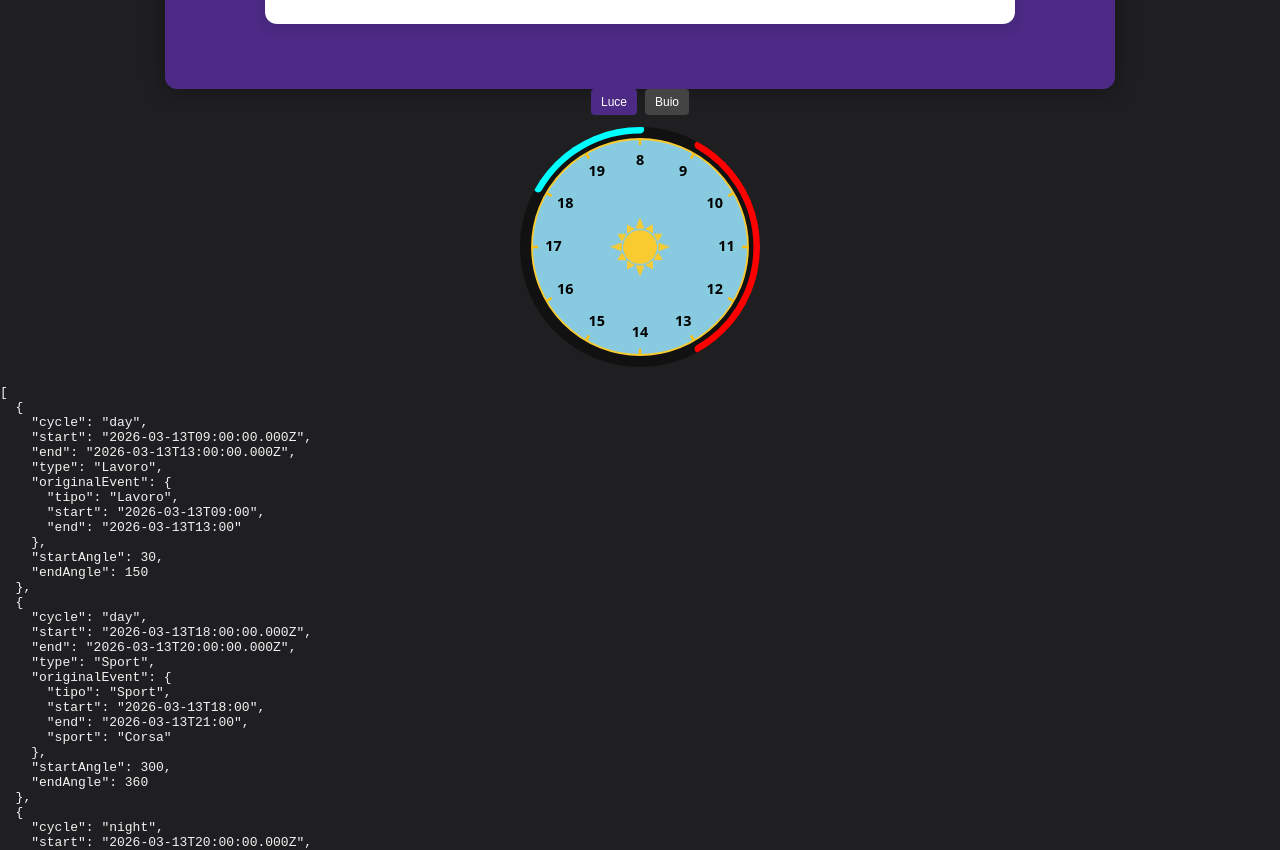
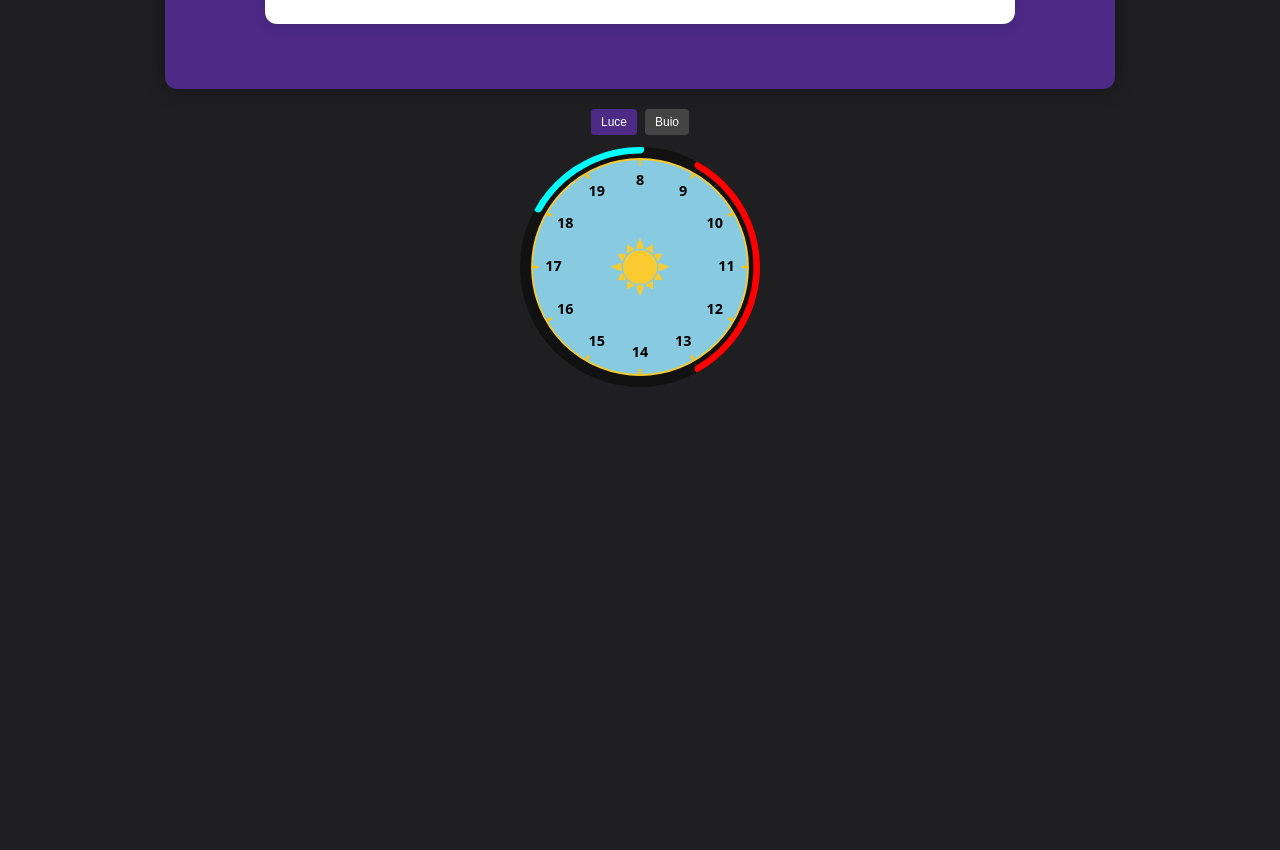
Before and after one commit to Giacomo-Bruzzone8/calendario-signals, an Angular app: page / in a window 1280 px wide. Shown: the part 740-1590 px from the top of the page. After the commit the page ends 1132 px from the top, so only its background shows below. Built offline with nearby package versions, Linux system fonts and the light colour scheme.

Commit message:
Refactor timeline component structure and styles for improved readability and maintainability

```diff
--- a/src/app/app.css
+++ b/src/app/app.css
@@ -55,3 +55,7 @@
   width: 400px;
   pointer-events: none;
 }
+
+.timeline-container {
+  margin-top: 20px;
+}
--- a/src/app/app.html
+++ b/src/app/app.html
@@ -25,7 +25,7 @@
 
    <!-- TIMELINE -->
   <div class="timeline-container">
-    <app-timeline-circolare style="margin-top: 20px;" />
+    <app-timeline-circolare />
   </div>
 
 </div>
--- a/src/app/timeline-circolare/timeline-circolare.css
+++ b/src/app/timeline-circolare/timeline-circolare.css
@@ -1,4 +1,5 @@
-.timeline-container {
+.timeline-container
+{
   width: 240px;
   margin: 0 auto;
   text-align: center;
@@ -6,15 +7,16 @@
   color: white;
 
   display: block;
-}
 
-.controls {
+  .control-buttons
+  {
     margin-bottom: 12px;
     display: flex;
     justify-content: center;
     gap: 8px;
 
-  button {
+    button
+    {
       padding: 6px 10px;
       font-size: 12px;
       border: none;
@@ -24,35 +26,73 @@
       cursor: pointer;
       transition: background 0.2s;
 
-    &.active {
+      &.active
+      {
         background-color: #4c2a85;
+      }
+
+      &:hover
+      {
+        background: #666;
+      }
     }
   }
 }
 
+svg
+{
+  background: #111;
+  border-radius: 50%;
 
-
-button:hover {
-  background: #666;
+  .hour-label
+  {
+    font-size: 12px;
+    font-weight: bold;
+  }
 }
 
-svg {
-  background: #111;
-  border-radius: 50%;
+svg.day
+{
+  .main-circle
+  {
+    stroke: #f9cb30;
+    fill: #88cbe0;
   }
 
-.hour-label {
-  font-size: 12px;
-  font-weight: bold;
+  .ticks
+  {
+    .tick-path
+    {
+      stroke: #FFC107;
+    }
 
-  &.day {
+    .hour-label
+    {
       fill: black;
     }
-  &.night {
+  }
+}
+
+svg.night
+{
+  .main-circle
+  {
+    stroke: #3F51B5;
+    fill: #11061c;
+  }
+
+  .ticks
+  {
+    .tick-path
+    {
+      stroke: #3F51B5;
+    }
+
+    .hour-label
+    {
       fill: #ede1b3;
     }
   }
+}
 
-.activity-arc {
-  filter: drop-shadow(0 0 2px rgba(0,0,0,0.4));
-}
+.activity-arcs .arc {}
--- a/src/app/timeline-circolare/timeline-circolare.html
+++ b/src/app/timeline-circolare/timeline-circolare.html
@@ -1,44 +1,44 @@
 <div class="timeline-container">
 
-  <!-- Controlli -->
-  <div class="controls">
+  <!-- Controls -->
+  <div class="control-buttons">
     <button (click)="visibleCycle = 'day'" [class.active]="visibleCycle === 'day'">Luce</button>
     <button (click)="visibleCycle = 'night'" [class.active]="visibleCycle === 'night'">Buio</button>
   </div>
 
-  <svg width="240" height="240" viewBox="0 0 200 200">
+  <svg [class.day]="visibleCycle === 'day'" [class.night]="visibleCycle === 'night'"
+    width="240"
+    height="240"
+    viewBox="0 0 200 200">
 
-    <!-- CERCHIO PRINCIPALE -->
-    <circle
+    <!-- MAIN CIRCLE -->
+    <circle class="main-circle"
       cx="100" cy="100" r="90"
-      [attr.stroke]="visibleCycle === 'day' ? '#f9cb30' : '#3F51B5'"
-      [attr.fill]="visibleCycle === 'day' ? '#88cbe0' : '#11061c'"
       stroke-width="1.5"
       fill="none"
     />
 
     <!-- ICONA CENTRALE (SOLE / LUNA) -->
-    <g>
+    <g class="center-icon">
       @if (visibleCycle === 'day')
       {
         <!-- Sole -->
-        <image xlink:href="img/sole.png" x="75" y="75" width="50" height="50" />
+        <image href="img/sole.png" x="75" y="75" width="50" height="50" />
       }
       @else
       {
-        <!-- Sole -->
-        <image xlink:href="img/luna.png" x="81" y="81" width="38" height="38" />
+        <!-- Luna -->
+        <image href="img/luna.png" x="81" y="81" width="38" height="38" />
       }
     </g>
 
 
-    <!-- TACCHETTE LUCE -->
-    <g *ngIf="visibleCycle === 'day'">
-      @for (t of getDayTicks(); track t.angle) {
-
-        <path
+    <!-- HOUR TICKS -->
+    <g class="ticks">
+      @for (t of getTicks(); track t.angle)
+      {
+        <path class="tick-path"
           [attr.d]="buildTickPath(t.angle)"
-          stroke="#FFC107"
           stroke-width="2"
         />
 
@@ -47,40 +47,21 @@
           [attr.y]="polarToCartesian(100, 100, 72, t.angle).y"
           text-anchor="middle"
           alignment-baseline="middle"
-          class="hour-label day"
+          class="hour-label"
         >
           {{ t.hour }}
         </text>
       }
     </g>
 
-    <!-- TACCHETTE BUIO -->
-    <g *ngIf="visibleCycle === 'night'">
-      @for (t of getNightTicks(); track t.angle) {
-
-        <path
-          [attr.d]="buildTickPath(t.angle)"
-          stroke="#3F51B5"
-          stroke-width="2"
-        />
-
-        <text
-          [attr.x]="polarToCartesian(100, 100, 72, t.angle).x"
-          [attr.y]="polarToCartesian(100, 100, 72, t.angle).y"
-          text-anchor="middle"
-          alignment-baseline="middle"
-          class="hour-label night"
-        >
-          {{ t.hour }}
-        </text>
-      }
-    </g>
-
-    <!-- ARCHI DELLE ATTIVITÀ (solo del ciclo selezionato) -->
-    <g>
-      @for (arc of archiLogici; track arc.startAngle) {
-        @if (arc.cycle === visibleCycle) {
+    <!-- ACTIVITY ARCS FOR THE SELECTED CYCLE -->
+    <g class="activity-arcs">
+      @for (arc of activityArcs; track arc.startAngle)
+      {
+        @if (arc.cycle === visibleCycle)
+        {
           <path
+            class="arc"
             [attr.d]="disegnaArcoPortion(arc)"
             [attr.stroke]="getColorForEvent(arc.originalEvent)"
             stroke-width="7"
@@ -92,5 +73,3 @@
     </g>
   </svg>
 </div>
-
-<pre>{{ archiLogici | json }}</pre>
--- a/src/app/timeline-circolare/timeline-circolare.ts
+++ b/src/app/timeline-circolare/timeline-circolare.ts
@@ -7,14 +7,12 @@ import { Cycle, CycleConfig } from '../models/cycle.model';
 type CycleType = 'day' | 'night';
 
 interface EventPortion {
-  cycle: CycleType;                // 'day' | 'night'
-  start: Date;                     // start time of this portion
-  end: Date;                       // end time of this portion
-  type: TimelineEvent['tipo'];     // event type (Lavoro, Sport, Sonno...)
-  originalEvent: TimelineEvent;    // full original event
+  cycle: CycleType; // cycle type (day/night)
+  start: Date; // start time of this portion
+  end: Date; // end time of this portion
+  type: TimelineEvent['tipo']; // event type (Lavoro, Sport, Sonno...)
+  originalEvent: TimelineEvent; // full original event
 }
-
-
 
 @Component({
   selector: 'app-timeline-circolare',
@@ -22,13 +20,12 @@ interface EventPortion {
   imports: [CommonModule],
   templateUrl: './timeline-circolare.html',
   styleUrls: ['./timeline-circolare.css'],
-
 })
 export class TimelineCircolare {
-
   //! DECLARATIONS
 
   visibleCycle: CycleType = 'day';
+  activityArcs: ReturnType<typeof this.portionToAngles>[] = [];
 
   private colorsByType: Record<TimelineEvent['tipo'], string> = {
     Sonno: 'magenta',
@@ -37,7 +34,7 @@ export class TimelineCircolare {
     Lettura: '#3F51B5',
     Sport: 'cyan',
     TempoLibero: '#009688',
-    AttivitaCustom: '#795548'
+    AttivitaCustom: '#795548',
   };
 
   events: TimelineEvent[] = [
@@ -50,31 +47,35 @@ export class TimelineCircolare {
       tipo: 'Sport',
       start: '2026-03-13T18:00',
       end: '2026-03-13T21:00',
-      sport: 'Corsa'
+      sport: 'Corsa',
     },
     {
       tipo: 'Sonno',
       start: '2026-03-13T23:30',
       end: '2026-03-14T07:00',
-      sogni: 'Sogno lucido'
-    }
+      sogni: 'Sogno lucido',
+    },
   ];
 
   // ! SVG GEOMETRY LOGIC
 
   // Converts an angle into cartesian coordinates on the circle
-  polarToCartesian(cx: number, cy: number, r: number, angle: number)
-  {
-    const rad = (angle - 90) * Math.PI / 180; // -90° to start from top
+  polarToCartesian(cx: number, cy: number, r: number, angle: number) {
+    const rad = ((angle - 90) * Math.PI) / 180; // -90° to start from top
     return {
       x: cx + r * Math.cos(rad),
-      y: cy + r * Math.sin(rad)
+      y: cy + r * Math.sin(rad),
     };
   }
 
   // Generates an SVG arc path between two angles
-  private drawArcPath(cx: number, cy: number, r: number, startAngle: number, endAngle: number): string
-  {
+  private drawArcPath(
+    cx: number,
+    cy: number,
+    r: number,
+    startAngle: number,
+    endAngle: number,
+  ): string {
     const start = this.polarToCartesian(cx, cy, r, startAngle);
     const end = this.polarToCartesian(cx, cy, r, endAngle);
 
@@ -84,10 +85,9 @@ export class TimelineCircolare {
     return `M ${start.x} ${start.y} A ${r} ${r} 0 ${largeArcFlag} 1 ${end.x} ${end.y}`;
   }
 
-
   private normalizeAngle(angle: number): number
   {
-    return (angle % 360 + 360) % 360;
+    return ((angle % 360) + 360) % 360;
   }
 
   //! TICKS AND COLORS
@@ -103,7 +103,7 @@ export class TimelineCircolare {
   {
     const innerRadius = 85;
     const outerRadius = 90;
-    const rad = (angle - 90) * Math.PI / 180;
+    const rad = ((angle - 90) * Math.PI) / 180;
 
     const x1 = 100 + innerRadius * Math.cos(rad);
     const y1 = 100 + innerRadius * Math.sin(rad);
@@ -114,55 +114,35 @@ export class TimelineCircolare {
   }
 
   // Generates the tick marks for the day cycle
-  getDayTicks()
+  getTicks()
   {
     const ticks = [];
+    const startHour = this.cycleStartHour();
     const count = 12;
     const step = 360 / count;
 
     for (let i = 0; i < count; i++) {
       const angle = this.normalizeAngle(i * step);
-      const hour = 8 + i;
+      const hour = startHour + i;
 
       ticks.push({
         angle,
         hour: hour % 24,
-        color: '#FFC107'
       });
     }
+
     return ticks;
   }
-
-  // Generates the tick marks for the night cycle
-  getNightTicks()
-  {
-    const ticks = [];
-    const count = 12;
-    const step = 360 / count;
-
-    for (let i = 0; i < count; i++) {
-      const angle = this.normalizeAngle(i * step);
-      const hour = 20 + i;
-
-      ticks.push({
-        angle,
-        hour: hour % 24,
-        color: '#3F51B5'
-      });
-    }
-    return ticks;
-  }
-
 
   //! METODI PIPELINE
   ngOnInit()
   {
-    this.archiLogici = this.porzioni.map(p => this.portionToAngles(p));
+    this.activityArcs = this.portions.map((p) => this.portionToAngles(p));
   }
 
-  private cycleStartHour(cycle: CycleType): number
+  private cycleStartHour(): number
   {
-    return cycle === 'day' ? 8 : 20;
+    return this.visibleCycle === 'day' ? 8 : 20;
   }
 
   private toAbsoluteMinutes(date: Date): number
@@ -170,10 +150,10 @@ export class TimelineCircolare {
     return date.getHours() * 60 + date.getMinutes();
   }
 
-  private getMinutesRelativeToCycle(date: Date, cycle: CycleType): number
+  private getMinutesRelativeToCycle(date: Date): number
   {
-    const abs = this.toAbsoluteMinutes(date);        // minuti assoluti 0–1439
-    const start = this.cycleStartHour(cycle) * 60;   // 480 per luce, 1200 per buio
+    const abs = this.toAbsoluteMinutes(date); // minuti assoluti 0–1439
+    const start = this.cycleStartHour() * 60; // 480 per luce, 1200 per buio
 
     let rel = abs - start;
 
@@ -185,40 +165,36 @@ export class TimelineCircolare {
     return rel; // sempre 0–720
   }
 
-  private timeToAngle(date: Date, cycle: CycleType): number
+  private timeToAngle(date: Date): number
   {
-    const rel = this.getMinutesRelativeToCycle(date, cycle); // 0–720
+    const rel = this.getMinutesRelativeToCycle(date); // 0–720
     return rel * 0.5; // 1 minuto = 0.5°
   }
 
   private portionToAngles(p: EventPortion)
   {
-    const startAngle = this.timeToAngle(p.start, p.cycle);
-    const endAngle   = this.timeToAngle(p.end, p.cycle);
+    const startAngle = this.timeToAngle(p.start);
+    const endAngle = this.timeToAngle(p.end);
 
     return {
       ...p,
       startAngle,
-      endAngle
+      endAngle,
     };
   }
-  private raggioPerCiclo(cycle: CycleType): number
+
+  private raggioPerCiclo(): number
   {
     return 98;
   }
 
   disegnaArcoPortion(p: ReturnType<typeof this.portionToAngles>): string
   {
-    const r = this.raggioPerCiclo(p.cycle);
+    const r = this.raggioPerCiclo();
     return this.drawArcPath(100, 100, r, p.startAngle, p.endAngle);
   }
 
-
- public archiLogici: ReturnType<typeof this.portionToAngles>[] = [];
-
-
-  private getCycleForTime(date: Date): CycleType
-  {
+  private getCycleForTime(date: Date): CycleType {
     const hour = date.getHours();
     const minute = date.getMinutes();
 
@@ -227,7 +203,7 @@ export class TimelineCircolare {
 
     // Ciclo luce: 08:00 → 19:59
     const startLuce = 8 * 60;
-    const endLuce   = 20 * 60; // 20:00 escluso
+    const endLuce = 20 * 60; // 20:00 escluso
 
     // Se total è tra 08:00 e 19:59 → luce
     if (total >= startLuce && total < endLuce) {
@@ -238,24 +214,23 @@ export class TimelineCircolare {
     return 'night';
   }
 
-
   // Riconosco se si tratta di ciclo notturno o diurno
   private splitEventIntoPortions(event: TimelineEvent): EventPortion[]
   {
     const start = new Date(event.start);
-    const end   = new Date(event.end);
+    const end = new Date(event.end);
 
     // Convertiamo in minuti assoluti
     let startMin = start.getHours() * 60 + start.getMinutes();
-    let endMin   = end.getHours() * 60 + end.getMinutes();
+    let endMin = end.getHours() * 60 + end.getMinutes();
 
     // Se l'evento passa al giorno successivo
     if (endMin < startMin) {
       endMin += 1440;
     }
 
-    const LUCE_START = 8 * 60;   // 08:00
-    const BUIO_START = 20 * 60;  // 20:00
+    const LUCE_START = 8 * 60; // 08:00
+    const BUIO_START = 20 * 60; // 20:00
 
     const portions: EventPortion[] = [];
 
@@ -275,7 +250,7 @@ export class TimelineCircolare {
         start: s,
         end: e,
         type: event.tipo,
-        originalEvent: event
+        originalEvent: event,
       });
     };
 
@@ -310,8 +285,8 @@ export class TimelineCircolare {
     return portions;
   }
 
-  get porzioni(): EventPortion[] {
-    return this.events.flatMap(e => this.splitEventIntoPortions(e));
+  get portions(): EventPortion[]
+  {
+    return this.events.flatMap((e) => this.splitEventIntoPortions(e));
   }
-
 }
```
Lines whose indentation alone changed are shown as unchanged.
